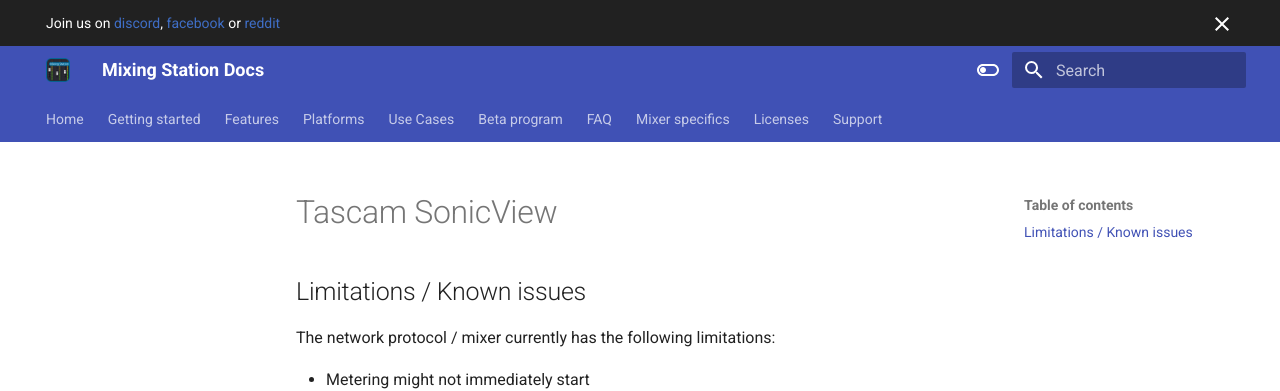
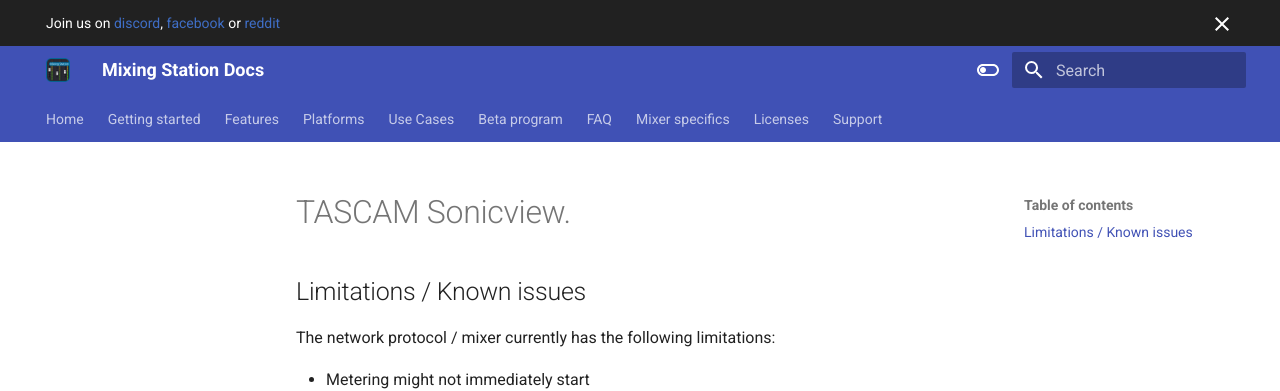
Before and after one commit to davidgiga1993/mixing-station-docs, an MkDocs documentation site: the page built from docs/tascam/sonicview.md, in a window 1280 px wide. Shown: the top 391 px of the page. Built offline with MkDocs 1.6.1 and Material for MkDocs 9.7.7, drawn with Linux system fonts in a browser that asks for light colours.

Commit message:
fix: product name

```diff
--- a/docs/tascam/sonicview.md
+++ b/docs/tascam/sonicview.md
@@ -1,4 +1,4 @@
-# Tascam SonicView
+# TASCAM Sonicview.
 
 ## Limitations / Known issues
 
```
Also changed, not shown: docs/feature-list.md (+1 -1 lines).
